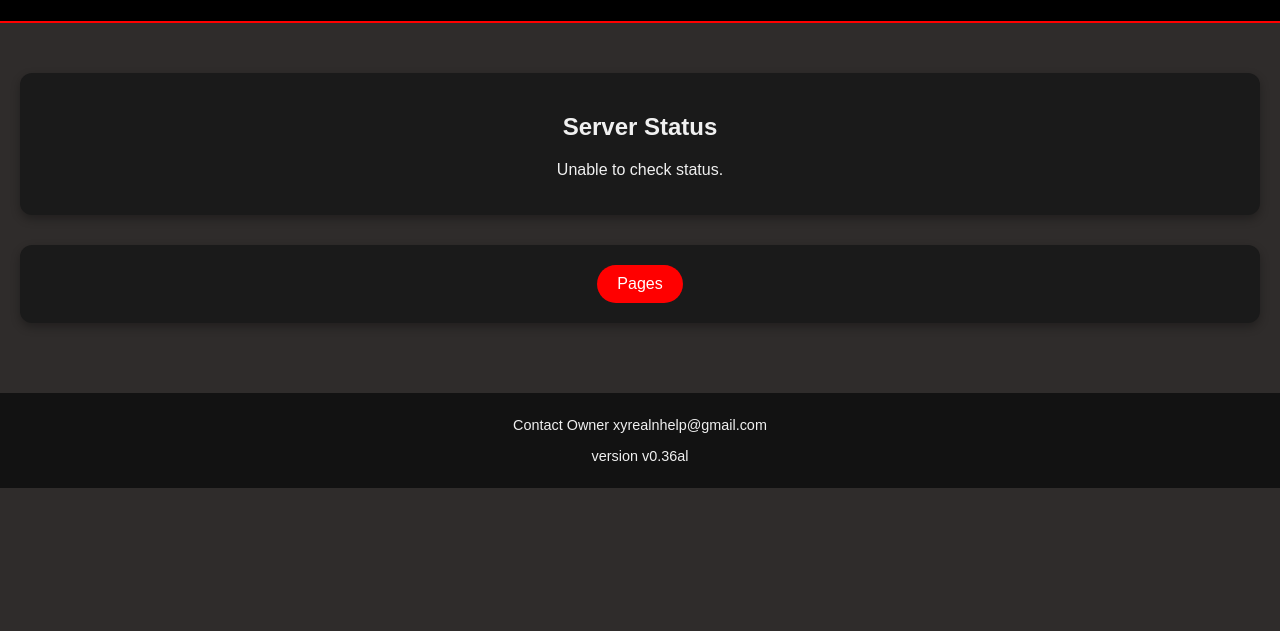
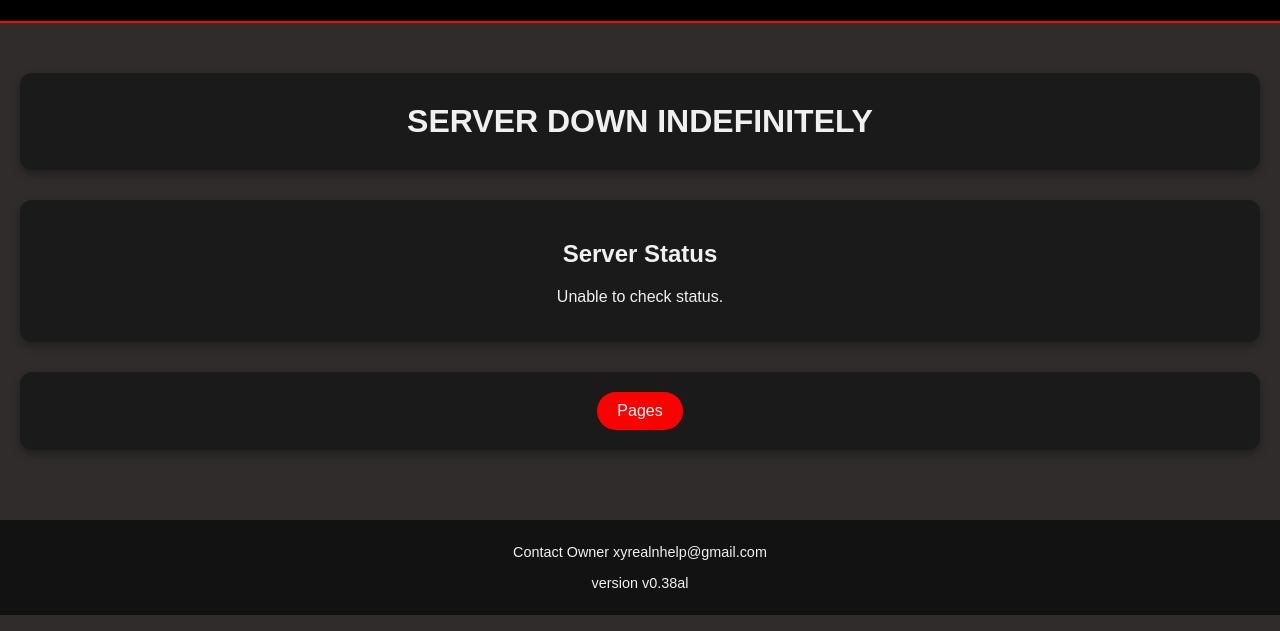
Before and after one commit to softerslothr/Alpha-Old-, a plain HTML site: page index.html in a window 1280 px wide. Shown: the part 169-800 px from the top of the page. Drawn offline with Linux system fonts and the light colour scheme; no server answers.

Commit message:
Update index.html

```diff
--- a/index.html
+++ b/index.html
@@ -12,6 +12,9 @@
     <img src="X.png"/>
   </header>
   <main>
+    <section>
+      <h1>SERVER DOWN INDEFINITELY</h1>
+    </section>
     <section class="status">
       <h2>Server Status</h2>
       <p id="server-status">Checking status...</p>
@@ -22,7 +25,7 @@
   </main>
   <footer>
     <p>Contact Owner xyrealnhelp@gmail.com</p>
-    <p>version v0.36al</p>
+    <p>version v0.38al</p>
   </footer>
   <script src="XyrealnScript.js"></script>
 </body>
```
